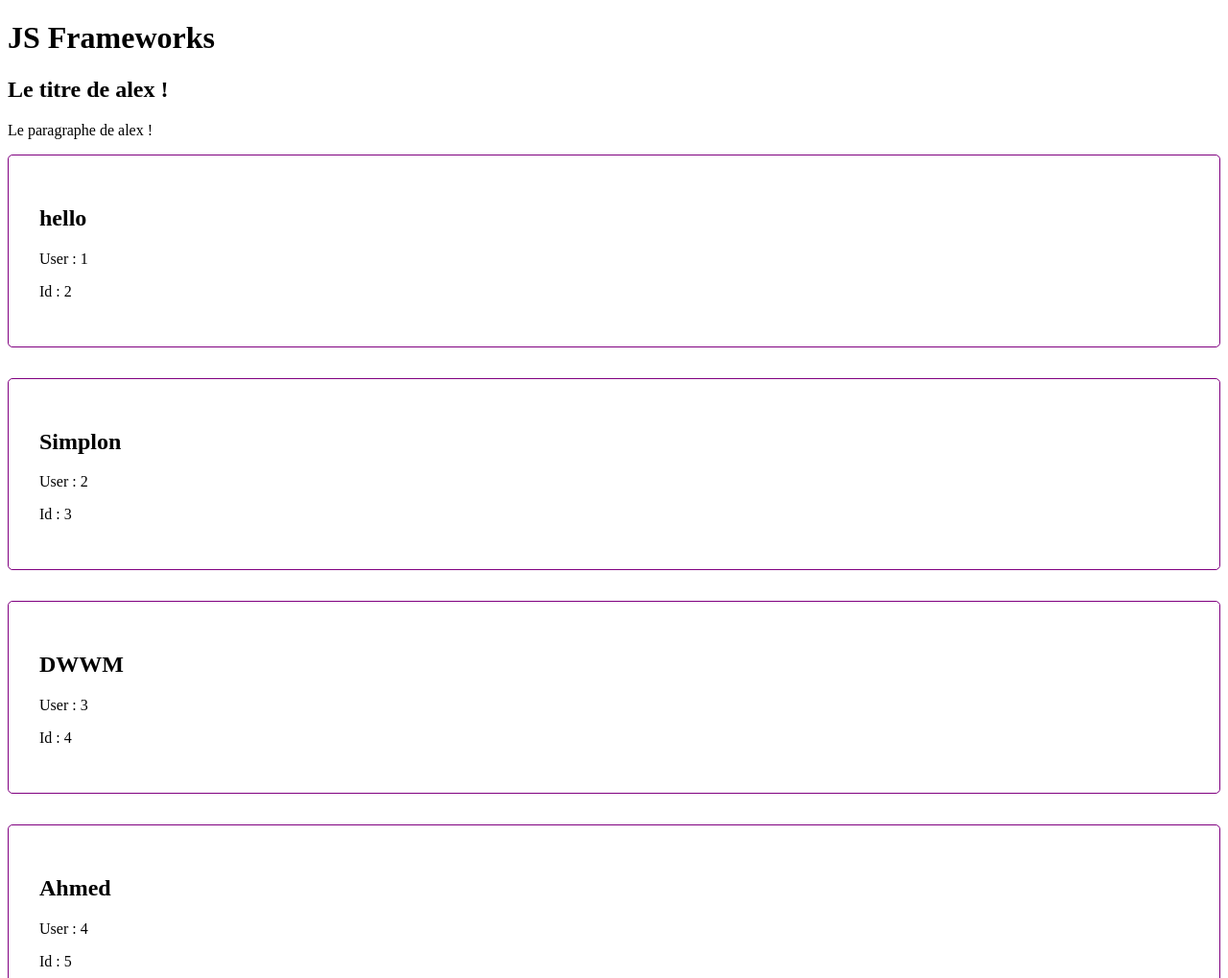
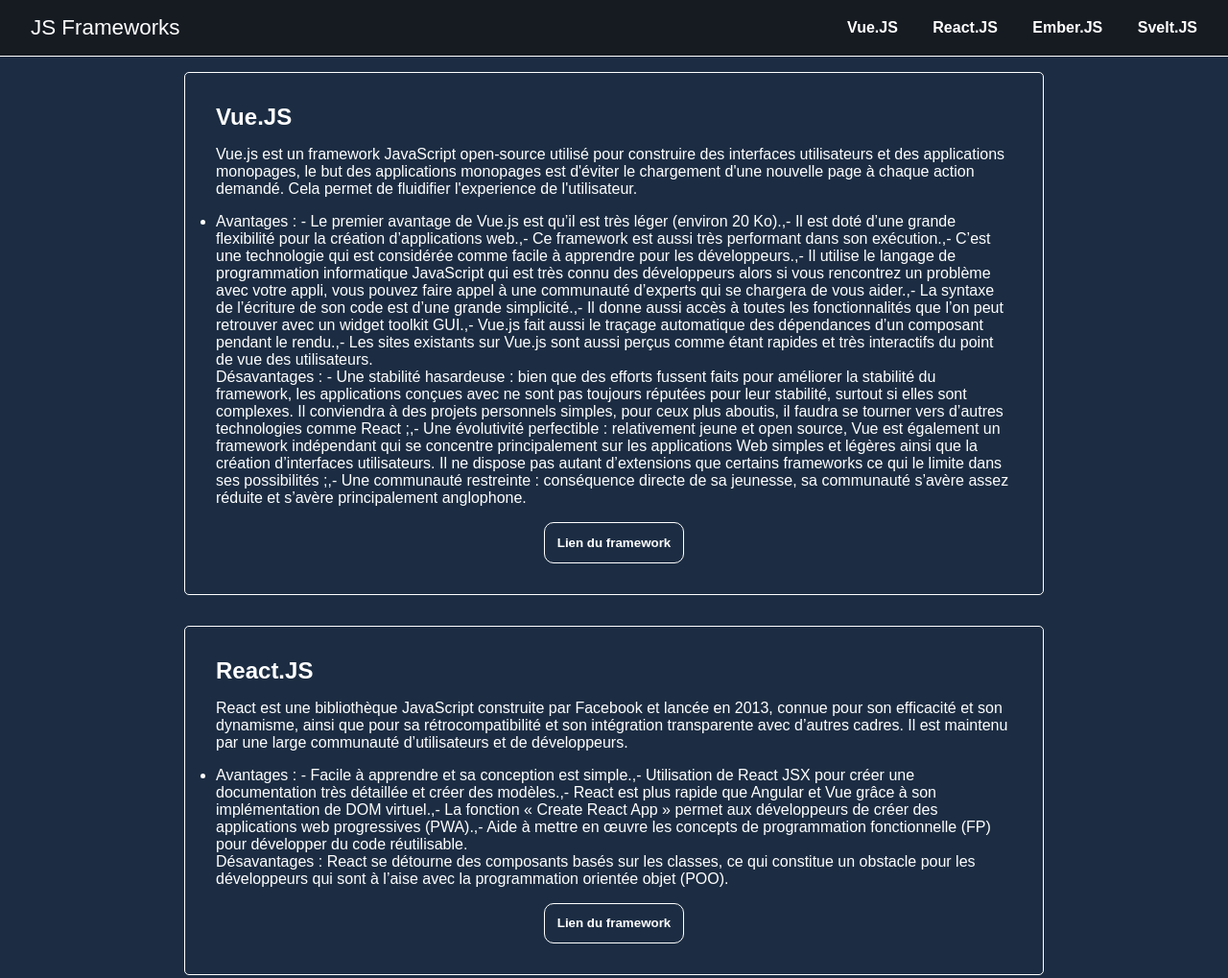
Before and after one commit to 13vlxx/Framework-JS, a plain HTML site: page index.html in a window 1280 px wide. Shown: the top 1019 px of the page at 96% size. Drawn offline with Linux system fonts and the light colour scheme.

Commit message:
[ Update ] JS template

```diff
--- a/css/style.css
+++ b/css/style.css
@@ -1,6 +1,105 @@
+* {
+  font-family: Arial, Helvetica, sans-serif;
+  margin: 0;
+  padding: 0;
+  box-sizing: border-box;
+}
+
+body {
+  background-color: #1c2d43;
+}
+
+nav {
+  background-color: #161b22;
+  border-bottom: 1px solid white;
+  display: flex;
+  align-items: center;
+  justify-content: space-between;
+  padding: 1rem 2rem;
+  margin-bottom: 1rem;
+}
+
+nav a {
+  color: white;
+}
+
+a {
+  text-decoration: none;
+  color: red;
+  transition: 0.3s all;
+}
+
+h2 {
+  margin-bottom: 1rem;
+}
+
+#vue:hover {
+  color: #3eb27f;
+}
+
+#react:hover {
+  color: #60dbfb;
+}
+
+#ember:hover {
+  color: #e53b29;
+}
+
+#svelt:hover {
+  color: #ff3e00;
+}
+
+#logo {
+  font-size: 1.4rem;
+}
+
+nav .right a {
+  margin-left: 2rem;
+  font-weight: bolder;
+}
+
 .card {
   padding: 2rem;
-  border: 1px solid purple;
+  border: 1px solid white;
   border-radius: 5px;
   margin-bottom: 2rem;
+  width: 70%;
 }
+
+main {
+  justify-content: center;
+  align-items: center;
+}
+
+section {
+  display: flex;
+  flex-wrap: wrap;
+  justify-content: center;
+  background-color: #1c2d43;
+  color: white;
+}
+
+#link button {
+  background-color: transparent;
+  border-radius: 10px;
+  padding: 0.8rem;
+  border: 1px solid white;
+  transition: all 0.3s;
+  color: white;
+  font-weight: bolder;
+  transition: all 0.5s;
+}
+
+#link button:hover {
+  background-color: white;
+  color: #161b22;
+}
+
+#button {
+  margin-top: 1rem;
+  text-align: center;
+}
+
+.description {
+  margin-bottom: 1rem;
+}
--- a/index.html
+++ b/index.html
@@ -4,14 +4,23 @@
     <meta charset="UTF-8" />
     <meta http-equiv="X-UA-Compatible" content="IE=edge" />
     <meta name="viewport" content="width=device-width, initial-scale=1.0" />
-    <title>JS Dynamic</title>
-    <script src="./js/todos.js" defer></script>
+    <title>JS Frameworks</title>
+    <script src="./js/frameworks.js" defer></script>
     <script src="./js/app.js" defer></script>
     <link rel="stylesheet" href="./css/style.css" />
   </head>
   <body>
-    <h1>JS Frameworks</h1>
-    <section id="lib"></section>
-    <section id="todos"></section>
+    <nav>
+      <div class="left">
+        <a id="logo" href="./index.html">JS Frameworks</a>
+      </div>
+      <div class="right">
+        <a id="vue" href="#">Vue.JS</a>
+        <a id="react" href="#">React.JS</a>
+        <a id="ember" href="#">Ember.JS</a>
+        <a id="svelt" href="#">Svelt.JS</a>
+      </div>
+    </nav>
+    <section id="frameworks"></section>
   </body>
 </html>
--- a/js/app.js
+++ b/js/app.js
@@ -1,52 +1,17 @@
-//& créer un élément HTML de type paragraphe
-//* const para = document.createElement("p");
+const frameworkSection = document.querySelector("#frameworks");
 
-//& ajouter le contenu
-//* para.innerHTML = "content"
+for (let framework of frameworks) {
+  console.log(framework);
 
-//& ajouter le paragraphe au DOM
-//* document.body.append(para);
-
-//& ajouter du contenu dynamique à la section lib
-const divLib = document.createElement("p");
-
-//& récup la ref de la section.lib
-const sectionLib = document.querySelector("#lib");
-
-//& créer mon article mon article
-const article = document.createElement("article");
-
-//& créer mon h2
-const titleArticle = document.createElement("h2");
-
-//& créer mon p
-const paraArticle = document.createElement("p");
-
-//& article content
-titleArticle.innerText = "Le titre de alex !";
-paraArticle.innerText = "Le paragraphe de alex !";
-
-//& ajouter les éléments
-article.append(titleArticle, paraArticle);
-
-//& ajouter l'article à ma section lib
-sectionLib.append(article);
-
-//? On va travailler avec un tableau d'objets
-/* console.log(todos); */
-
-const todosSection = document.querySelector("#todos");
-
-//& on va parcourir le tableau todos
-for (let todo of todos) {
-  console.log(todo);
   const htmlContent = `
   <article class="card">
-  <h2>${todo.title}</h2>
-  <p>User : ${todo.userID}</p>
-  <p>Id : ${todo.id}</p>
+  <h2>${framework.name}</h2>
+  <p class="description">${framework.description}</p>
+  <ul><li>Avantages : ${framework.pros}</li></ul>
+  <p>Désavantages : ${framework.cons}</p>
+  <div id="button"><a target="_blank" id="link" href="${framework.link}"><button>Lien du framework</button></a></div>
   </article>
   `;
-  //* on ajoute notre template à la section#todos
-  todosSection.innerHTML += htmlContent;
+
+  frameworkSection.innerHTML += htmlContent;
 }
--- /dev/null
+++ b/js/frameworks.js
@@ -0,0 +1,82 @@
+const frameworks = [
+  {
+    id: 1,
+    name: "Vue.JS",
+    description:
+      "Vue.js est un framework JavaScript open-source utilisé pour construire des interfaces utilisateurs et des applications monopages, le but des applications monopages est d'éviter le chargement d'une nouvelle page à chaque action demandé. Cela permet de fluidifier l'experience de l'utilisateur.",
+    pros: [
+      "- Le premier avantage de Vue.js est qu’il est très léger (environ 20 Ko).",
+      "- Il est doté d’une grande flexibilité pour la création d’applications web.",
+      "- Ce framework est aussi très performant dans son exécution.",
+      "- C’est une technologie qui est considérée comme facile à apprendre pour les développeurs.",
+      "- Il utilise le langage de programmation informatique JavaScript qui est très connu des développeurs alors si vous rencontrez un problème avec votre appli, vous pouvez faire appel à une communauté d’experts qui se chargera de vous aider.",
+      "- La syntaxe de l’écriture de son code est d’une grande simplicité.",
+      "- Il donne aussi accès à toutes les fonctionnalités que l’on peut retrouver avec un widget toolkit GUI.",
+      "- Vue.js fait aussi le traçage automatique des dépendances d’un composant pendant le rendu.",
+      "- Les sites existants sur Vue.js sont aussi perçus comme étant rapides et très interactifs du point de vue des utilisateurs.",
+    ],
+    cons: [
+      "- Une stabilité hasardeuse : bien que des efforts fussent faits pour améliorer la stabilité du framework, les applications conçues avec ne sont pas toujours réputées pour leur stabilité, surtout si elles sont complexes. Il conviendra à des projets personnels simples, pour ceux plus aboutis, il faudra se tourner vers d’autres technologies comme React ;",
+      "- Une évolutivité perfectible : relativement jeune et open source, Vue est également un framework indépendant qui se concentre principalement sur les applications Web simples et légères ainsi que la création d’interfaces utilisateurs. Il ne dispose pas autant d’extensions que certains frameworks ce qui le limite dans ses possibilités ;",
+      "- Une communauté restreinte : conséquence directe de sa jeunesse, sa communauté s’avère assez réduite et s’avère principalement anglophone.",
+    ],
+    link: "https://vuejs.org/",
+  },
+  {
+    id: 2,
+    name: "React.JS",
+    description:
+      "React est une bibliothèque JavaScript construite par Facebook et lancée en 2013, connue pour son efficacité et son dynamisme, ainsi que pour sa rétrocompatibilité et son intégration transparente avec d’autres cadres. Il est maintenu par une large communauté d’utilisateurs et de développeurs.",
+    pros: [
+      "- Facile à apprendre et sa conception est simple.",
+      "- Utilisation de React JSX pour créer une documentation très détaillée et créer des modèles.",
+      "- React est plus rapide que Angular et Vue grâce à son implémentation de DOM virtuel.",
+      "- La fonction « Create React App » permet aux développeurs de créer des applications web progressives (PWA).",
+      "- Aide à mettre en œuvre les concepts de programmation fonctionnelle (FP) pour développer du code réutilisable.",
+    ],
+    cons: "React se détourne des composants basés sur les classes, ce qui constitue un obstacle pour les développeurs qui sont à l’aise avec la programmation orientée objet (POO).",
+    link: "https://fr.reactjs.org/",
+  },
+  {
+    id: 3,
+    name: "Ember.JS",
+    description:
+      "Ember.js is an open-source JavaScript web framework that utilizes a component-service pattern. It allows developers to create scalable single-page web applications by incorporating common idioms, best practices, and patterns from other single-page-app ecosystem patterns into the framework.",
+    pros: [
+      "- Le premier avantage de Vue.js est qu’il est très léger (environ 20 Ko).",
+      "- Il est doté d’une grande flexibilité pour la création d’applications web.",
+      "- Ce framework est aussi très performant dans son exécution.",
+      "- C’est une technologie qui est considérée comme facile à apprendre pour les développeurs.",
+      "- Il utilise le langage de programmation informatique JavaScript qui est très connu des développeurs alors si vous rencontrez un problème avec votre appli, vous pouvez faire appel à une communauté d’experts qui se chargera de vous aider.",
+      "- La syntaxe de l’écriture de son code est d’une grande simplicité.",
+      "- Il donne aussi accès à toutes les fonctionnalités que l’on peut retrouver avec un widget toolkit GUI.",
+      "- Vue.js fait aussi le traçage automatique des dépendances d’un composant pendant le rendu.",
+      "- Les sites existants sur Vue.js sont aussi perçus comme étant rapides et très interactifs du point de vue des utilisateurs.",
+    ],
+    cons: "- Une évolutivité perfectible : relativement jeune et open source, Vue est également un framework indépendant qui se concentre principalement sur les applications Web simples et légères ainsi que la création d’interfaces utilisateurs. Il ne dispose pas autant d’extensions que certains frameworks ce qui le limite dans ses possibilités ;",
+    link: "https://emberjs.com/",
+  },
+  {
+    id: 4,
+    name: "Svelt.JS",
+    description:
+      "Svelte n'est pas une librairie. Il permet ainsi de créer des applications web beaucoup plus performantes et plus légères en créant des composants, avec une syntaxe propre . svelte et en les compilant en JavaScript. En somme, Svelte est à la frontière entre un framework et un compilateur.",
+    pros: [
+      "- Le premier avantage de Vue.js est qu’il est très léger (environ 20 Ko).",
+      "- Il est doté d’une grande flexibilité pour la création d’applications web.",
+      "- Ce framework est aussi très performant dans son exécution.",
+      "- C’est une technologie qui est considérée comme facile à apprendre pour les développeurs.",
+      "- Il utilise le langage de programmation informatique JavaScript qui est très connu des développeurs alors si vous rencontrez un problème avec votre appli, vous pouvez faire appel à une communauté d’experts qui se chargera de vous aider.",
+      "- La syntaxe de l’écriture de son code est d’une grande simplicité.",
+      "- Il donne aussi accès à toutes les fonctionnalités que l’on peut retrouver avec un widget toolkit GUI.",
+      "- Vue.js fait aussi le traçage automatique des dépendances d’un composant pendant le rendu.",
+      "- Les sites existants sur Vue.js sont aussi perçus comme étant rapides et très interactifs du point de vue des utilisateurs.",
+    ],
+    cons: [
+      "- Une stabilité hasardeuse : bien que des efforts fussent faits pour améliorer la stabilité du framework, les applications conçues avec ne sont pas toujours réputées pour leur stabilité, surtout si elles sont complexes. Il conviendra à des projets personnels simples, pour ceux plus aboutis, il faudra se tourner vers d’autres technologies comme React ;",
+      "- Une évolutivité perfectible : relativement jeune et open source, Vue est également un framework indépendant qui se concentre principalement sur les applications Web simples et légères ainsi que la création d’interfaces utilisateurs. Il ne dispose pas autant d’extensions que certains frameworks ce qui le limite dans ses possibilités ;",
+      "- Une communauté restreinte : conséquence directe de sa jeunesse, sa communauté s’avère assez réduite et s’avère principalement anglophone.",
+    ],
+    link: "https://svelte.dev/",
+  },
+];
```
Also changed, not shown: test/test.js (added, +52 -0 lines), test/todos.js (renamed from js/todos.js), 1 other file.
